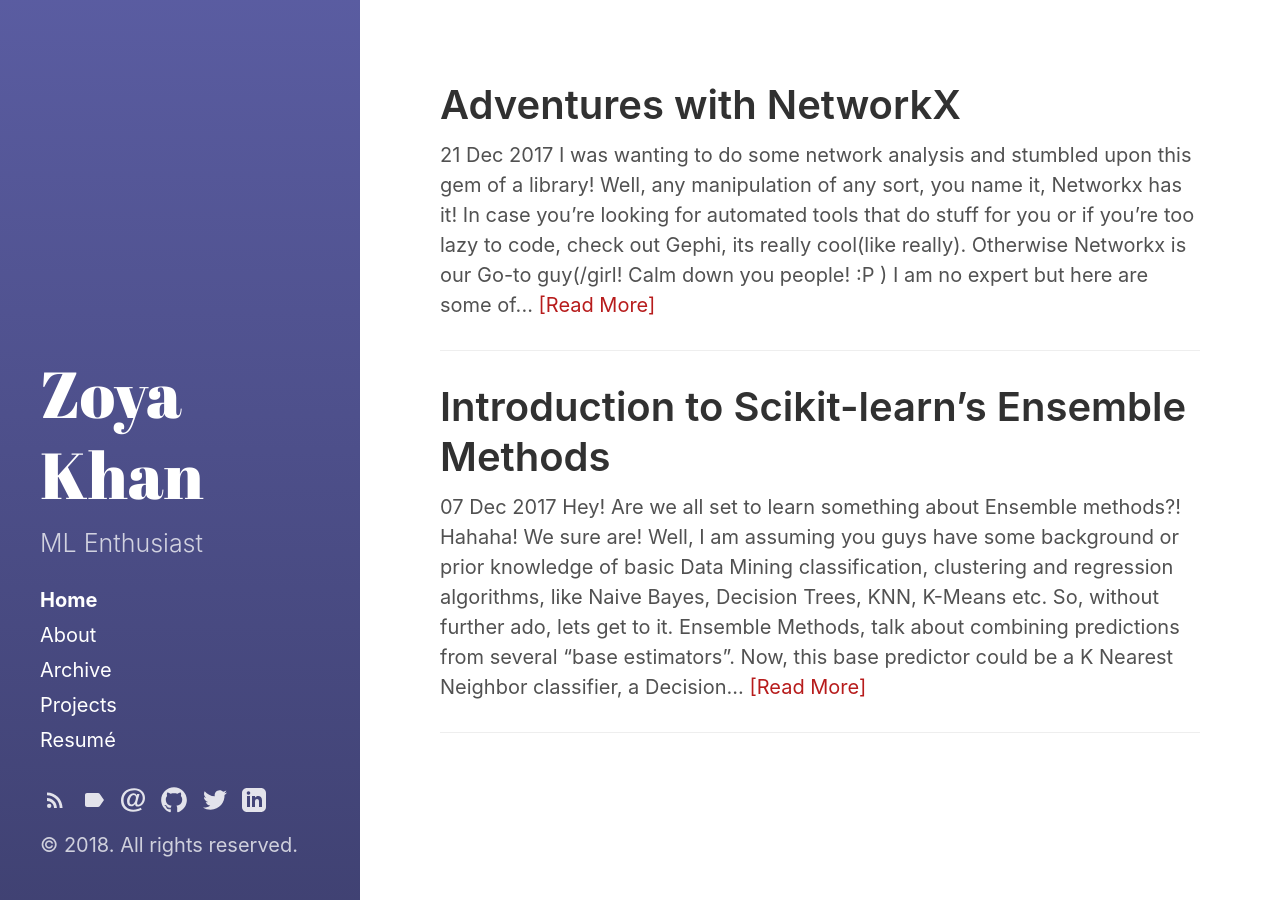
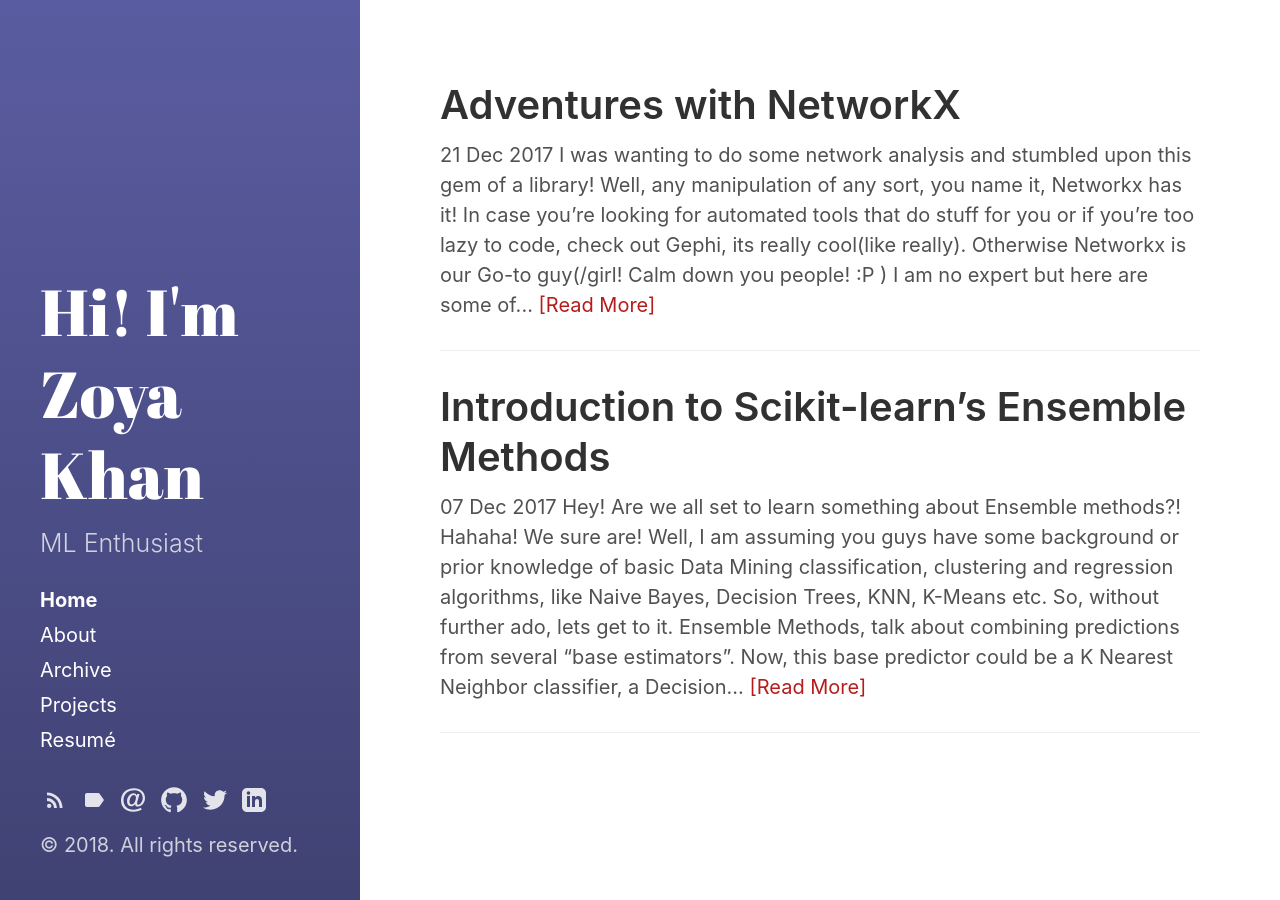
Before and after one commit to zeddmaxx/zeddmaxx.github.io, a Jekyll site: the page built from index.html, in a window 1280 px wide. Built offline with Jekyll 4.4.1, drawn with Linux system fonts in a browser that asks for light colours; the list of posts is cut into pages by our own code.

```diff
--- a/_config.yml
+++ b/_config.yml
@@ -3,7 +3,7 @@ markdown:         kramdown
 highlighter:      rouge
 
 # Setup
-title:            Zoya Khan
+title:            Hi! I'm Zoya Khan
 email:            cutezoe1996@gmail.com
 tagline:          'Stronger Better Faster'
 description:      "ML Enthusiast"
```
